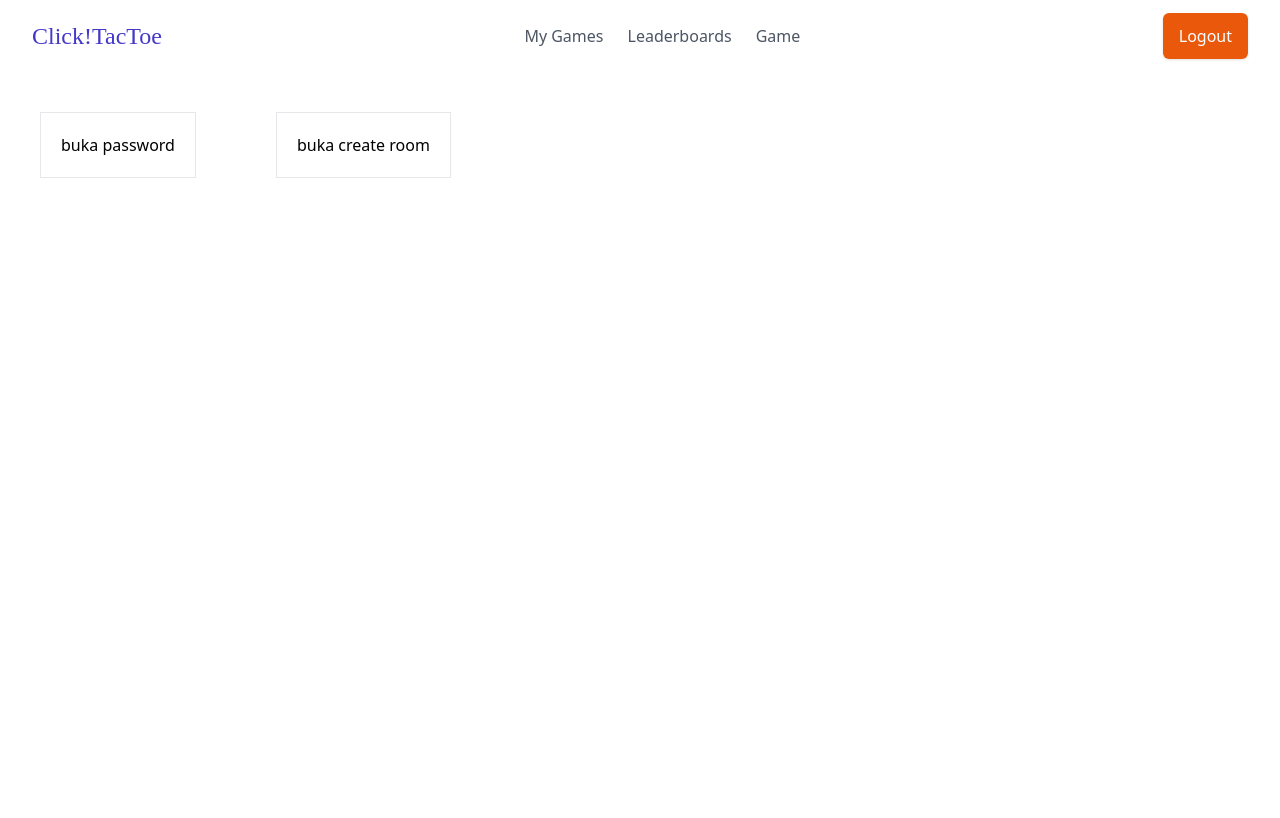
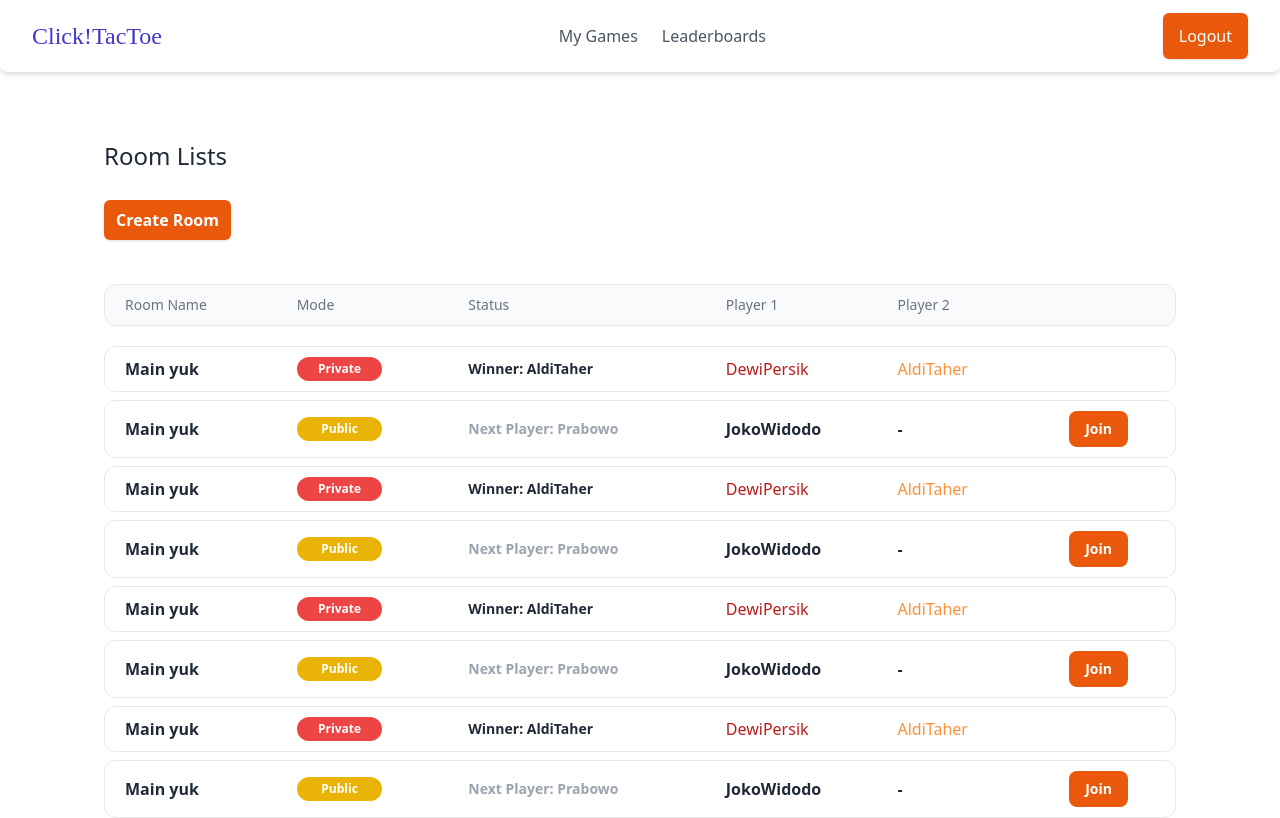
Before and after one commit to MargeryOlethea/ClickTacToe, a React (Vite) app in the folder client/: page / in a window 1280 px wide. Shown: the top 818 px of the page. Built offline with nearby package versions, Linux system fonts and the light colour scheme; a web font is replaced by a local one.

Commit message:
all layout done

```diff
--- a/client/src/components/Nav.jsx
+++ b/client/src/components/Nav.jsx
@@ -1,12 +1,11 @@
+/* eslint-disable no-unused-vars */
 import { useState } from "react";
 import Logo from "./Logo";
 import { Link } from "react-router-dom";
 
 export default function Nav() {
-  const [state, setState] = useState(false);
-
   return (
-    <nav className="bg-white w-full border-b md:border-0 md:static">
+    <nav className="bg-white w-full border-b md:border-0 md:static rounded-lg shadow-md">
       <div className="items-center px-4 max-w-screen-xl mx-auto md:flex md:px-8">
         <div className="flex items-center justify-between py-3 md:py-5 md:block">
           <div className="text-2xl">
@@ -15,53 +14,16 @@ export default function Nav() {
             </Link>
           </div>
           <div className="md:hidden">
-            <button className="text-gray-700 outline-none p-2 rounded-md focus:border-gray-400 focus:border">
-              {state ? (
-                <svg
-                  xmlns="http://www.w3.org/2000/svg"
-                  className="h-6 w-6"
-                  viewBox="0 0 20 20"
-                  fill="currentColor"
-                >
-                  <path
-                    fillRule="evenodd"
-                    d="M4.293 4.293a1 1 0 011.414 0L10 8.586l4.293-4.293a1 1 0 111.414 1.414L11.414 10l4.293 4.293a1 1 0 01-1.414 1.414L10 11.414l-4.293 4.293a1 1 0 01-1.414-1.414L8.586 10 4.293 5.707a1 1 0 010-1.414z"
-                    clipRule="evenodd"
-                  />
-                </svg>
-              ) : (
-                <svg
-                  xmlns="http://www.w3.org/2000/svg"
-                  className="h-6 w-6"
-                  fill="none"
-                  viewBox="0 0 24 24"
-                  stroke="currentColor"
-                >
-                  <path
-                    strokeLinecap="round"
-                    strokeLinejoin="round"
-                    strokeWidth={2}
-                    d="M4 8h16M4 16h16"
-                  />
-                </svg>
-              )}
-            </button>
+            <button className="text-gray-700 outline-none p-2 rounded-md focus:border-gray-400 focus:border"></button>
           </div>
         </div>
-        <div
-          className={`flex-1 justify-self-center pb-3 mt-8 md:block md:pb-0 md:mt-0 ${
-            state ? "block" : "hidden"
-          }`}
-        >
+        <div className="flex-1 justify-self-center pb-3 mt-8 md:block md:pb-0 md:mt-0">
           <ul className="justify-center items-center space-y-8 md:flex md:space-x-6 md:space-y-0">
             <li className="text-gray-600 hover:text-orange-600">
               <Link to="/my-game">My Games</Link>
             </li>
             <li className="text-gray-600 hover:text-orange-600">
               <Link to="/leaderboards">Leaderboards</Link>
-            </li>
-            <li className="text-gray-600 hover:text-orange-600">
-              <Link to="/game">Game</Link>
             </li>
           </ul>
         </div>
--- /dev/null
+++ b/client/src/components/TableRoom.jsx
@@ -0,0 +1,32 @@
+import TableRoomRows from "./TableRoomRows";
+
+export default function TableRoom() {
+  return (
+    <>
+      <section className="container px-4 mx-auto">
+        <div className="flex flex-col mt-6">
+          <div className=" -my-2 overflow-x-auto sm:-mx-6 lg:-mx-8">
+            <div className="inline-block min-w-full py-2 align-middle px-4 mt-5">
+              <div className="overflow-hidden  md:rounded-lg">
+                <div className="flex px-5 py-2.5 text-sm text-gray-500 rounded-xl bg-gray-50 mb-5 border">
+                  <p className="w-2/12">Room Name</p>
+                  <p className="w-2/12"> Mode</p>
+                  <p className="w-3/12"> Status</p>
+                  <p className="w-2/12"> Player 1</p>
+                  <p className="w-2/12"> Player 2</p>
+                  <p className="w-1/12"></p>
+                </div>
+
+                <TableRoomRows />
+                <TableRoomRows />
+                <TableRoomRows />
+
+                <TableRoomRows />
+              </div>
+            </div>
+          </div>
+        </div>
+      </section>
+    </>
+  );
+}
--- /dev/null
+++ b/client/src/components/TableRoomRows.jsx
@@ -0,0 +1,39 @@
+function TableRoomRows() {
+  return (
+    <>
+      <div className="flex px-5 py-2.5 my-2 text-md text-gray-800 font-semibold rounded-xl bg-white border items-center">
+        <p className="w-1/6 font-bold">Main yuk</p>
+        <div className="w-2/12">
+          <p className="w-1/2 text-center text-xs py-1 px-2 rounded-full bg-red-500 text-white">
+            {" "}
+            Private
+          </p>
+        </div>
+        <p className="w-3/12 text-sm text-gray-800"> Winner: AldiTaher</p>
+        <p className="w-2/12 text-red-700 font-medium"> DewiPersik</p>
+        <p className="w-2/12 text-orange-400 font-medium"> AldiTaher</p>
+        <div className="w-1/12"></div>
+      </div>
+
+      <div className="flex px-5 py-2.5 my-2 text-md text-gray-800 font-semibold rounded-xl bg-white border items-center">
+        <p className="w-2/12 font-bold">Main yuk</p>
+        <div className="w-2/12">
+          <p className="w-1/2 text-center text-xs py-1 px-2 rounded-full bg-yellow-500 text-white">
+            {" "}
+            Public
+          </p>
+        </div>
+        <p className="w-3/12 text-sm text-gray-400"> Next Player: Prabowo</p>
+        <p className="w-2/12"> JokoWidodo</p>
+        <p className="w-2/12"> -</p>
+        <div className="w-1/12">
+          <button className=" px-4 py-2 text-white text-sm bg-orange-600 hover:bg-orange-500 active:bg-orange-600 rounded-lg duration-150">
+            Join
+          </button>
+        </div>
+      </div>
+    </>
+  );
+}
+
+export default TableRoomRows;
--- /dev/null
+++ b/client/src/components/TableUser.jsx
@@ -0,0 +1,33 @@
+import TableUserRows from "./TableUserRows";
+
+function TableUser() {
+  return (
+    <>
+      <section className="container px-4 mx-auto">
+        <div className="flex flex-col mt-6">
+          <div className=" -my-2 overflow-x-auto sm:-mx-6 lg:-mx-8">
+            <div className="inline-block min-w-full py-2 align-middle px-4 mt-5">
+              <div className="overflow-hidden  md:rounded-lg">
+                <div className="flex px-5 py-2.5 text-sm text-gray-500 rounded-xl bg-gray-50 mb-5 border">
+                  <p className="w-2/12">ID</p>
+                  <p className="w-4/12"> Username</p>
+                  <p className="w-2/12"> Total Games</p>
+                  <p className="w-2/12"> Total Wins</p>
+                  <p className="w-2/12"> Win Rate</p>
+                </div>
+
+                <TableUserRows />
+                <TableUserRows />
+                <TableUserRows />
+                <TableUserRows />
+                <TableUserRows />
+              </div>
+            </div>
+          </div>
+        </div>
+      </section>
+    </>
+  );
+}
+
+export default TableUser;
--- /dev/null
+++ b/client/src/components/TableUserRows.jsx
@@ -0,0 +1,20 @@
+function TableUserRows() {
+  return (
+    <>
+      <div className="flex px-5 py-2.5 my-2 text-md text-gray-800 font-semibold rounded-xl bg-white border items-center">
+        <p className="w-2/12">1</p>
+        <div className="w-4/12">
+          <p className="w-1/3 text-center text-sm py-1 px-2 rounded-full bg-orange-600 text-white">
+            {" "}
+            Aldi Taher
+          </p>
+        </div>
+        <p className="w-2/12"> 10</p>
+        <p className="w-2/12"> 3</p>
+        <p className="w-2/12 text-red-800"> 30%</p>
+      </div>
+    </>
+  );
+}
+
+export default TableUserRows;
--- a/client/src/views/GamePage.jsx
+++ b/client/src/views/GamePage.jsx
@@ -1,5 +1,5 @@
 import { useState } from "react";
-import Blocks from "./testing/Blocks";
+import Blocks from "../components/Blocks";
 import { Link } from "react-router-dom";
 
 function GamePage() {
@@ -86,10 +86,12 @@ function GamePage() {
         </div>
       </div>
       {winner && (
-        <div className="flex justify-center">
-          <button className="w-1/6 px-4 py-2 text-white font-medium bg-orange-600 hover:bg-orange-500 active:bg-orange-600 rounded-lg duration-150">
-            <Link to="/">Back to home</Link>
-          </button>
+        <div className="flex justify-center w-full">
+          <Link to="/" className="w-1/6">
+            <button className="w-full px-4 py-2 text-white font-medium bg-orange-600 hover:bg-orange-500 active:bg-orange-600 rounded-lg duration-150">
+              Back to home
+            </button>
+          </Link>
         </div>
       )}
     </>
--- /dev/null
+++ b/client/src/views/HomePage.jsx
@@ -0,0 +1,60 @@
+import { useState } from "react";
+import PasswordFormModal from "./modals/PasswordFormModal";
+import CreateRoomModal from "./modals/CreateRoomModal";
+import TableRoom from "../components/TableRoom";
+
+function HomePage() {
+  // // PASSWORD MODAL
+  const [isPasswordModalOpen, setPasswordModalOpen] = useState(false);
+
+  const openPasswordModal = () => {
+    setPasswordModalOpen(true);
+  };
+  const closePasswordModal = () => setPasswordModalOpen(false);
+
+  // CREATE ROOM MODAL
+  const [isCreateRoomModalOpen, setCreateRoomModalOpen] = useState(false);
+
+  const openCreateRoomModal = () => {
+    setCreateRoomModalOpen(true);
+  };
+  const closeCreateRoomModal = () => setCreateRoomModalOpen(false);
+  console.log(isCreateRoomModalOpen);
+
+  return (
+    <>
+      <section className="p-10 mx-16">
+        <h2 className="py-7 text-2xl font-medium text-gray-800">Room Lists</h2>
+        <button
+          type=""
+          className="py-2 px-3 text-white bg-orange-600 hover:bg-orange-500 rounded-md shadow font-semibold"
+          onClick={openCreateRoomModal}
+        >
+          Create Room
+        </button>
+        {/* Ini Atasnya Table End */}
+
+        <TableRoom />
+
+        {/* MODLA MODAL */}
+
+        <button className="m-10 border p-5" onClick={openPasswordModal}>
+          {" "}
+          buka password
+        </button>
+
+        <PasswordFormModal
+          isOpen={isPasswordModalOpen}
+          onClose={closePasswordModal}
+        />
+
+        <CreateRoomModal
+          isOpen={isCreateRoomModalOpen}
+          onClose={closeCreateRoomModal}
+        />
+      </section>
+    </>
+  );
+}
+
+export default HomePage;
--- /dev/null
+++ b/client/src/views/LeaderboardPage.jsx
@@ -0,0 +1,17 @@
+import TableUser from "../components/TableUser";
+
+function LeaderboardPage() {
+  return (
+    <>
+      <section className="p-10 mx-16">
+        <h2 className="py-7 text-2xl font-medium text-gray-800">
+          Leaderboards
+        </h2>
+
+        <TableUser />
+      </section>
+    </>
+  );
+}
+
+export default LeaderboardPage;
--- /dev/null
+++ b/client/src/views/MyGamePage.jsx
@@ -0,0 +1,15 @@
+import TableRoom from "../components/TableRoom";
+
+function MyGamePage() {
+  return (
+    <>
+      <section className="p-10 mx-16">
+        <h2 className="py-7 text-2xl font-medium text-gray-800">My Games</h2>
+
+        <TableRoom />
+      </section>
+    </>
+  );
+}
+
+export default MyGamePage;
--- a/client/src/views/testing/Testing.jsx
+++ /dev/null
@@ -1,48 +0,0 @@
-import { useState } from "react";
-import PasswordFormModal from "../modals/PasswordFormModal";
-import Blocks from "./Blocks";
-import CreateRoomModal from "../modals/CreateRoomModal";
-
-function Testing() {
-  // // PASSWORD MODAL
-  const [isPasswordModalOpen, setPasswordModalOpen] = useState(false);
-
-  const openPasswordModal = () => {
-    setPasswordModalOpen(true);
-  };
-  const closePasswordModal = () => setPasswordModalOpen(false);
-
-  // CREATE ROOM MODAL
-  const [isCreateRoomModalOpen, setCreateRoomModalOpen] = useState(false);
-
-  const openCreateRoomModal = () => {
-    setCreateRoomModalOpen(true);
-  };
-  const closeCreateRoomModal = () => setCreateRoomModalOpen(false);
-  console.log(isCreateRoomModalOpen);
-
-  return (
-    <>
-      <button className="m-10 border p-5" onClick={openPasswordModal}>
-        {" "}
-        buka password
-      </button>
-      <button className="m-10 border p-5" onClick={openCreateRoomModal}>
-        {" "}
-        buka create room
-      </button>
-      <div className="h-screen w-screen p-10 flex justify-center items-center"></div>
-      <PasswordFormModal
-        isOpen={isPasswordModalOpen}
-        onClose={closePasswordModal}
-      />
-
-      <CreateRoomModal
-        isOpen={isCreateRoomModalOpen}
-        onClose={closeCreateRoomModal}
-      />
-    </>
-  );
-}
-
-export default Testing;
```
Also changed, not shown: client/src/routers/router.jsx (+6 -4 lines), client/src/components/Blocks.jsx (renamed from client/src/views/testing/Blocks.jsx).
